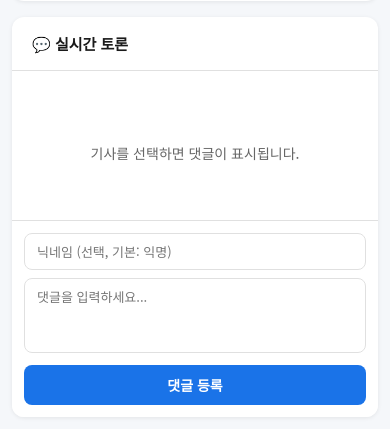
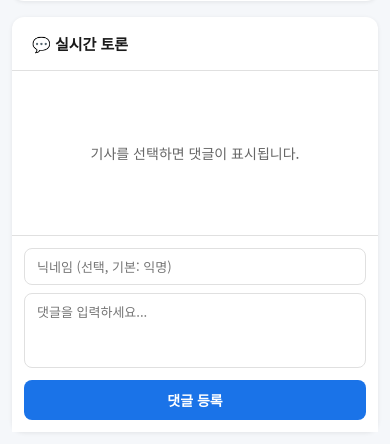
Before and after one commit to hkno3/commu, a PHP site: page /category.php in a window 390 px wide. Shown: the part 551-995 px from the top of the page. Before the commit the page ends 971 px from the top, so only its background shows below. Run offline with PHP 8.4, Linux system fonts and the light colour scheme; data that the repository does not hold is empty; some libraries are stand-ins or nearby versions.

Commit message:
fix: 모바일 댓글 패널 고정 높이 제거 - 입력창 잘림 완전 해결

```diff
--- a/assets/css/style.css
+++ b/assets/css/style.css
@@ -655,13 +655,19 @@ header {
   }
 
   .comment-panel {
-    height: 400px;
+    height: auto;
+    overflow: visible;
   }
 
   .comment-panel .rss-panel,
   .comment-panel-header,
   .comment-form {
     flex-shrink: 0;
+  }
+
+  .comment-list {
+    max-height: 320px;
+    overflow-y: auto;
   }
 
   .main-wrap {
```
